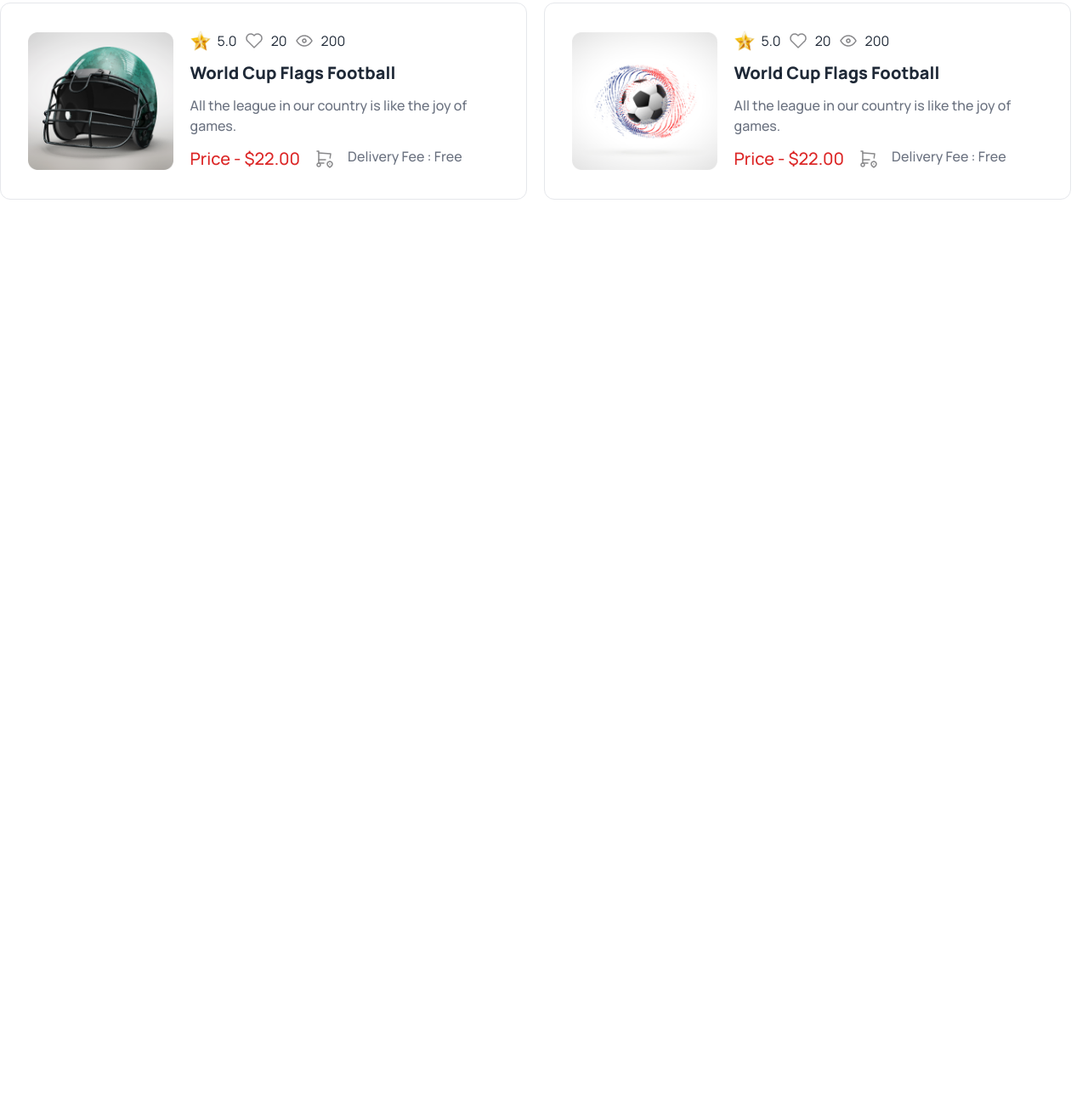
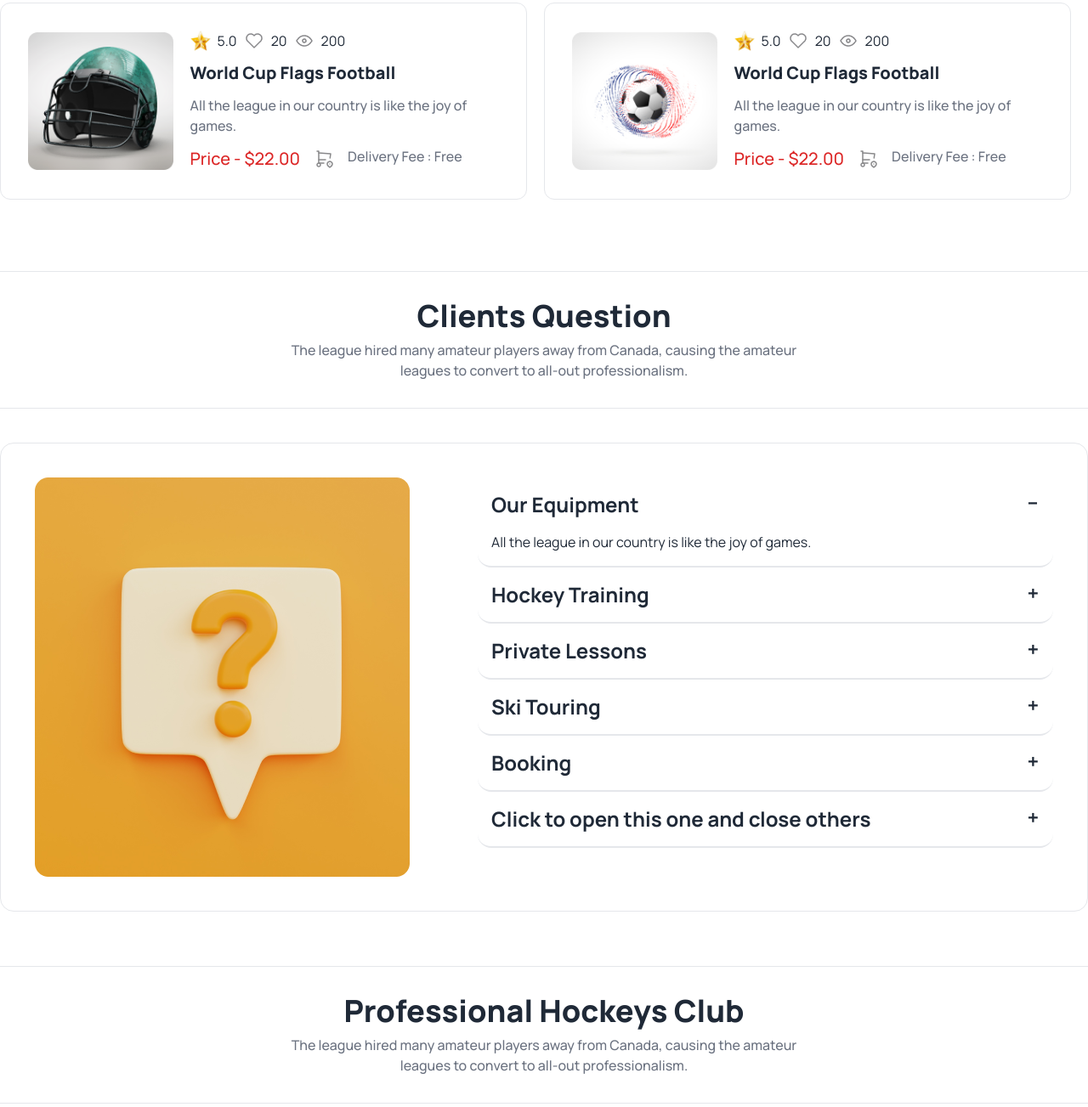
Before and after one commit to Alnakib797/assignment-03, a plain HTML site: page index.html in a window 1280 px wide. Shown: the part 3119-4422 px from the top of the page at 85% size. Before the commit the page ends 3414 px from the top, so only its background shows below. Drawn offline with nearby package versions, Linux system fonts and the light colour scheme.

Commit message:
section 8,9 added

```diff
--- a/index.html
+++ b/index.html
@@ -366,9 +366,90 @@
      </div>
      </section>
      <!-- section-8 -->
-     <section>
+     <section class="mt-16 mb-10 border-y">
+      <div class=" text-center">
+       <h1 class="text-4xl font-extrabold mt-4 mb-2 lg:mt-8">Clients Question</h1>
+       <p class="text-[16px] font-medium text-gray-500 pb-8 max-w-[600px] mx-auto">The league hired many amateur players away from Canada, causing the amateur leagues to convert to all-out professionalism.</p>
+      </div>
+   </section>
+   <!-- section-9 -->
+    <section>
+       <div class=" border rounded-2xl p-10 lg:flex lg:gap-20">
+        <div>
+          <img src="Images/11.png" alt="">
+        </div>
+        <!-- Accordion 01 -->
+        <div class="flex-1">
+          <div class="collapse collapse-plus border-b-2">
+            <input type="radio" name="my-accordion-3" checked="checked" />
+            <div class="collapse-title text-2xl font-bold">
+              Our Equipment
+            </div>
+            <div class="collapse-content">
+              <p>All the league in our country is like the joy of games.</p>
+            </div>
+          </div>
+          <!-- Accordion 02 -->
+          <div class="collapse collapse-plus border-b-2">
+            <input type="radio" name="my-accordion-3" />
+            <div class="collapse-title text-2xl font-bold">
+              Hockey Training
+            </div>
+            <div class="collapse-content">
+              <p>All the league in our country is like the joy of games.</p>
+            </div>
+          </div>
+          <!-- Accordion 03 -->
+          <div class="collapse collapse-plus border-b-2">
+            <input type="radio" name="my-accordion-3" />
+            <div class="collapse-title text-2xl font-bold">
+              Private Lessons
+            </div>
+            <div class="collapse-content">
+              <p>hello</p>
+            </div>
+          </div>
+          <!-- Accordion 04 -->
+          <div class="collapse collapse-plus border-b-2">
+            <input type="radio" name="my-accordion-3" />
+            <div class="collapse-title text-2xl font-bold">
+              Ski Touring
+            </div>
+            <div class="collapse-content">
+              <p>hello</p>
+            </div>
+          </div>
+          <!-- Accordion 05 -->
+          <div class="collapse collapse-plus border-b-2">
+            <input type="radio" name="my-accordion-3" />
+            <div class="collapse-title text-2xl font-bold">
+              Booking
+            </div>
+            <div class="collapse-content">
+              <p>hello</p>
+            </div>
+          </div>
+          <!-- Accordion 06-->
+          <div class="collapse collapse-plus border-b-2">
+            <input type="radio" name="my-accordion-3" />
+            <div class="collapse-title text-2xl font-bold">
+              Click to open this one and close others
+            </div>
+            <div class="collapse-content">
+              <p>hello</p>
+            </div>
+          </div>
+        </div>
+       </div>
 
-     </section>
+    </section>
+    <!-- section-10 -->
+    <section class="mt-16 mb-10 border-y">
+      <div class=" text-center">
+       <h1 class="text-4xl font-extrabold mt-4 mb-2 lg:mt-8">Professional Hockeys Club</h1>
+       <p class="text-[16px] font-medium text-gray-500 pb-8 max-w-[600px] mx-auto">The league hired many amateur players away from Canada, causing the amateur leagues to convert to all-out professionalism.</p>
+      </div>
+   </section>
     </main>
     <footer></footer>
   </body>
```
